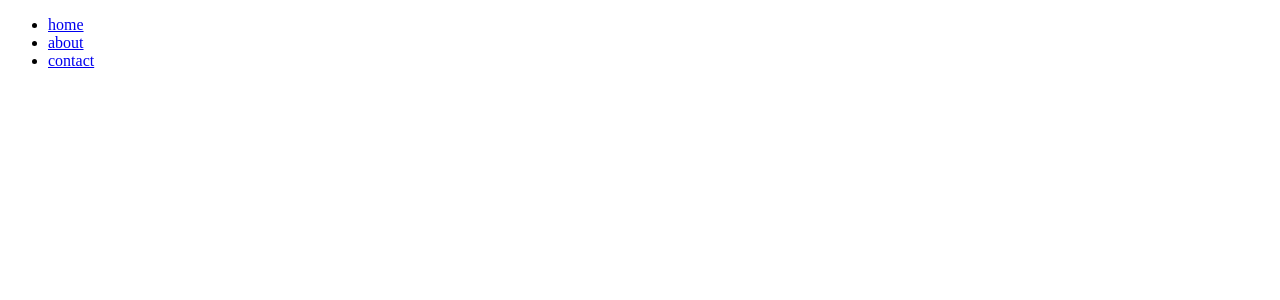
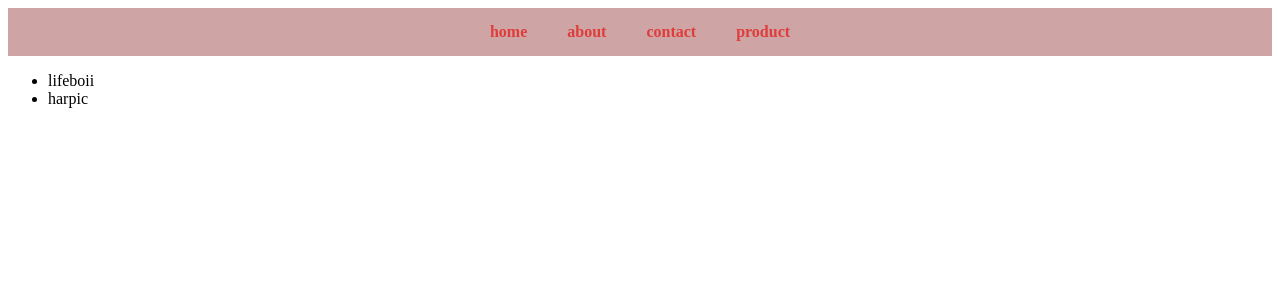
Before and after one commit to rakshitpandey2003/Triweb-Learning, a React (Create React App) app in the folder React/genesis/: page /product in a window 1280 px wide. Before the commit this address had no page. Shown: the top 300 px of the page. Built offline with nearby package versions, Linux system fonts and the light colour scheme.

Commit message:
learned about lists

```diff
--- a/React/genesis/src/App.js
+++ b/React/genesis/src/App.js
@@ -3,6 +3,7 @@
 import Contact from "./pages/Contact";
 import Home from "./pages/Home";
 import { Routes, Route } from "react-router-dom";
+import Product from "./pages/Product";
 
 function App() {
   return <div>
@@ -11,6 +12,7 @@
     <Route path='' element={<Home/>}></Route>
     <Route path='/about' element={<About/>}></Route>
     <Route path='/contact' element={<Contact/>}></Route>
+    <Route path='/product' element={<Product/>}></Route>
     </Routes>
   </div>
 }
--- a/React/genesis/src/components/layouts/MainMenu.js
+++ b/React/genesis/src/components/layouts/MainMenu.js
@@ -1,11 +1,13 @@
 import { Link } from "react-router-dom";
+import MainMenuStyle from "./MainMenu.module.css"
 function MainMenu(){
-return <header>
+return <header className={MainMenuStyle.header}>
     <nav>
         <ul>
             <li><Link to='/'>home</Link></li>
             <li><Link to='/about'>about</Link></li>
             <li><Link to='/contact'>contact</Link></li>
+            <li><Link to='/product'>product</Link></li>
         </ul>
     </nav>
 </header>
--- /dev/null
+++ b/React/genesis/src/components/layouts/MainMenu.module.css
@@ -0,0 +1,33 @@
+/* Header container */
+.header {
+    background-color: #cfa4a4;
+    padding: 15px 0;
+  }
+
+  /* Navigation menu */
+  .header nav ul {
+    list-style: none;
+    margin: 0;
+    padding: 0;
+    text-align: center;
+  }
+
+  /* Navigation menu items */
+  .header nav ul li {
+    display: inline;
+
+    margin: 0 20px;
+  }
+
+  /* Navigation links */
+  .header nav ul li a {
+    text-decoration: none;
+    color: #df3c3c;
+    font-weight: bold;
+    transition: color 0.3s ease;
+  }
+
+  /* Hover effect for links */
+  .header nav ul li a:hover {
+    color: #7d5454;
+  }
--- /dev/null
+++ b/React/genesis/src/pages/Product.js
@@ -0,0 +1,26 @@
+function Product(){
+    let Products = [
+        {
+            id:"p1",
+            product:"lifeboii",
+            image:"",
+            description:"can kill",
+            price : "20"
+        },
+        {
+            id:"p2",
+            product:"harpic",
+            image:"",
+            description:"aankhe dholo guys",
+            price : "60"
+        }
+
+    ]
+    return <div>
+            <ul>{Products.map((item)=>{
+                return <li key={item.id}>{item.product}</li>;
+            })}</ul>
+    </div>
+}
+
+export default Product;
```
